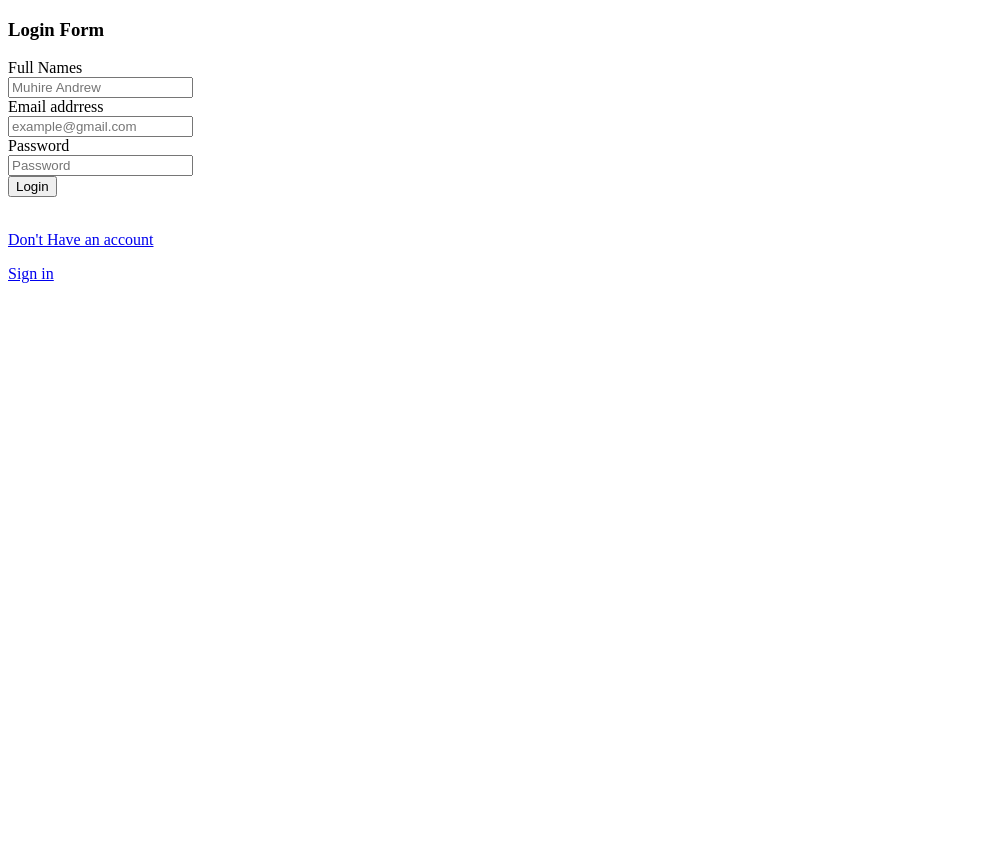
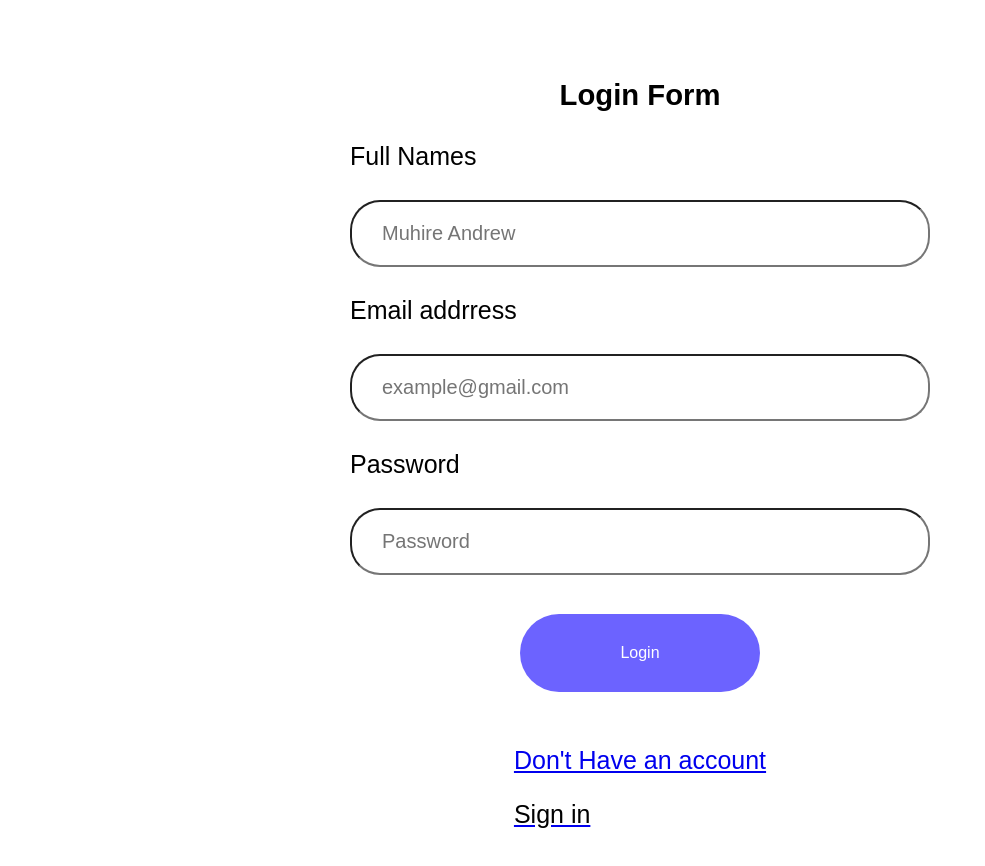
Before and after one commit to muhireandrew-stack/Sell-and-Buy, a plain HTML site: page login.html in a window 1280 px wide. Shown: the whole page, without its empty margins (0-985 px from the left). Before the commit the page ends 800 px from the top, so only its background shows below. Drawn offline with Linux system fonts and the light colour scheme.

Commit message:
linked login file with css file

```diff
--- a/login.html
+++ b/login.html
@@ -4,7 +4,7 @@
     <meta charset="UTF-8">
     <meta name="viewport" content="width=device-width, initial-scale=1.0">
     <title>Login Pages</title>
-    <link rel="stylesheet" href="style.cs s">
+    <link rel="stylesheet" href="style.css">
 </head>
 <body>
     <div class="log">
```
